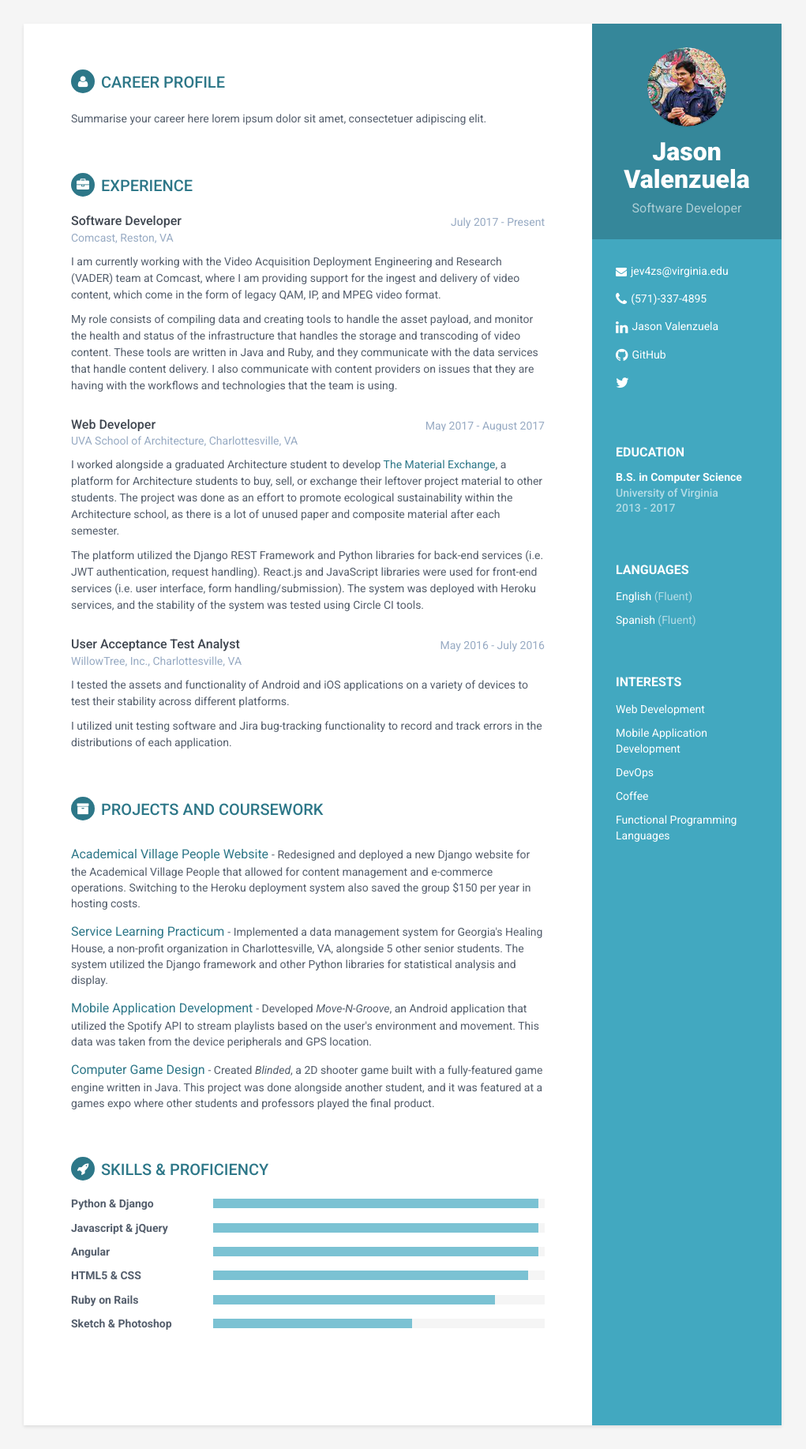
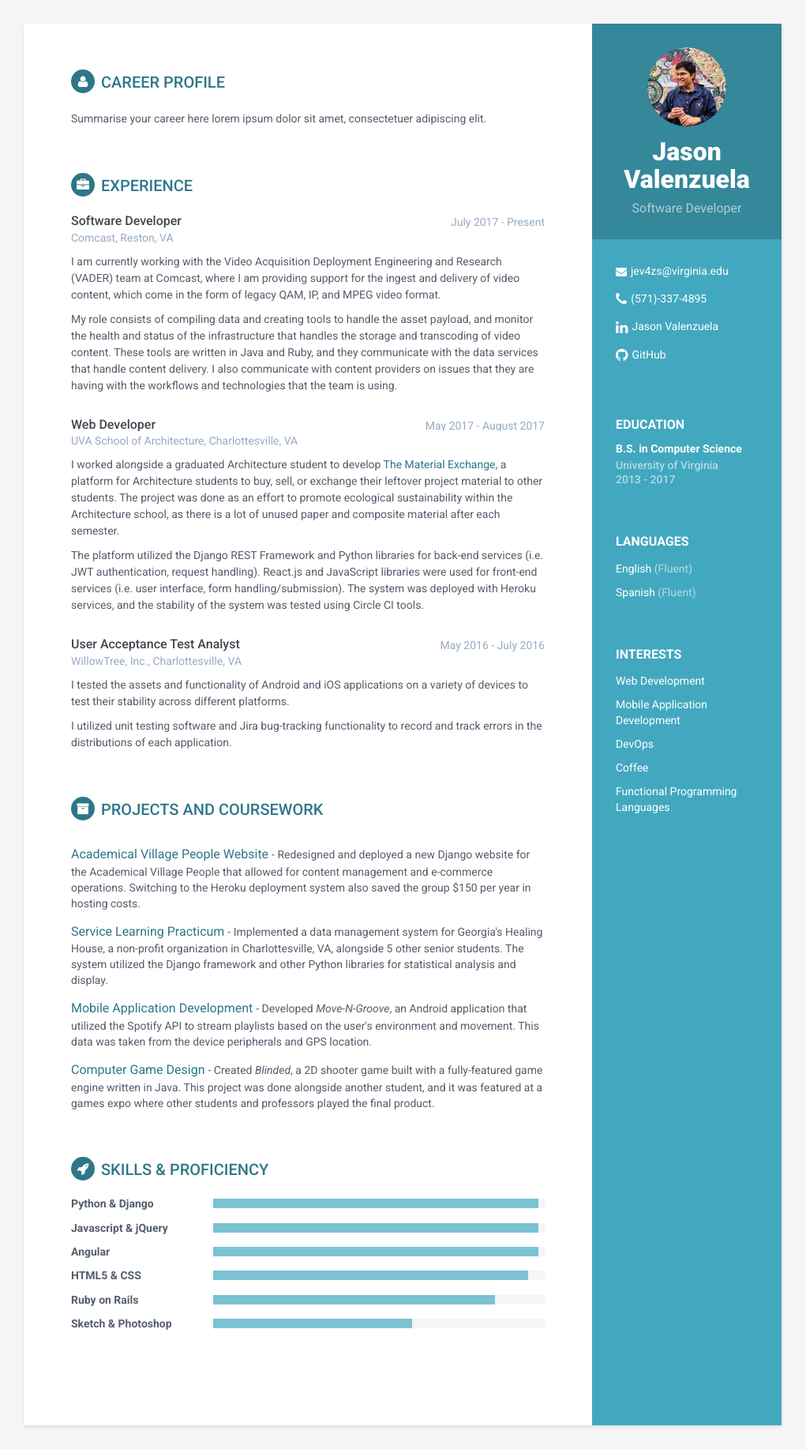
Before and after one commit to champagneabuelo/champagneabuelo.github.io, a Jekyll site: the page built from index.html, in a window 1280 px wide. Shown: the whole page at 79% size, without its empty margins (130-1151 px from the left). Built offline with Jekyll 4.4.1, drawn with Linux system fonts in a browser that asks for light colours.

Commit message:
Update sidebar.html

```diff
--- a/_includes/sidebar.html
+++ b/_includes/sidebar.html
@@ -39,11 +39,6 @@
                     <li class="github"><i class="fa fa-github"></i><a href="http://github.com/sharu725" target="_blank">github.com/sharu725</a></li>
                     {% endif %}
 
-                    {% if site.twitter %}
-                    <li class="twitter"><i class="fa fa-twitter"></i><a href="https://twitter.com/{{site.twitter}}" target="_blank">{{site.twitter}}</a></li>
-                    {% else %}
-                     <li class="twitter"><i class="fa fa-twitter"></i><a href="https://twitter.com/@webjeda" target="_blank">@webjeda</a></li>
-                    {% endif %}
 
                 </ul>
             </div><!--//contact-container-->
```
